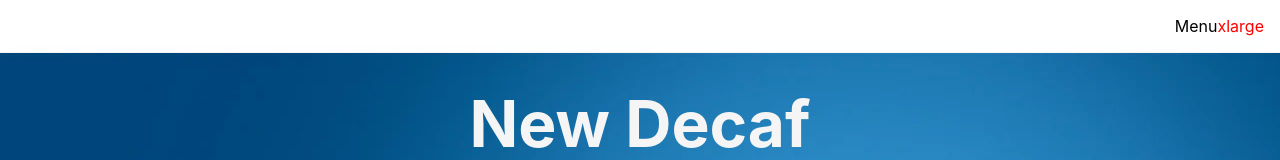
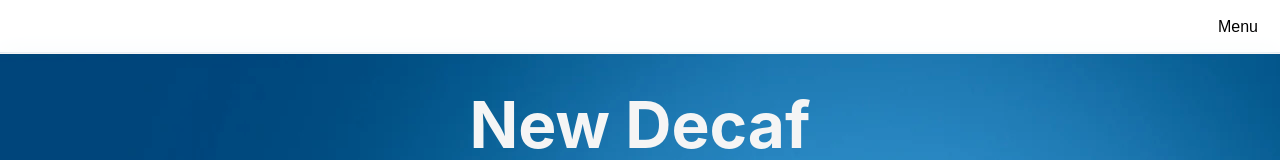
Before and after one commit to huwfernie/new-decaf, a React (Create React App) app: page / in a window 1280 px wide. Shown: the top 160 px of the page. Built offline with nearby package versions, Linux system fonts and the light colour scheme.

Commit message:
hide viewport info in nav component

```diff
--- a/src/components/NavigationBar/index.js
+++ b/src/components/NavigationBar/index.js
@@ -3,8 +3,8 @@ import './styles.scss';
 function NavigationMenu({ setShowMenu }) {
     return (
         <nav className="navigation">
-            <span onClick={() => setShowMenu((current) => !current)}>Menu</span>
-            <span className="viewport-reveal"></span>
+            <button className="nav-button" onClick={() => setShowMenu((current) => !current)}>Menu</button>
+            {/* <span className="viewport-reveal"></span> */}
         </nav>
     );
 }
--- a/src/components/NavigationBar/styles.scss
+++ b/src/components/NavigationBar/styles.scss
@@ -11,13 +11,26 @@
     position: sticky;
     top: 0;
 
-    .viewport-reveal::after {
-        color: red;
-        content: "x-small";
-        @include for-small { content: "small" }
-        @include for-medium { content: "medium" }
-        @include for-large { content: "large" }
-        @include for-xlarge { content: "xlarge" }
-        @include for-xxlarge { content: "xxlarge" }
+    .nav-button {
+        margin: 0;
+        border: 0;
+        background-color: rgba(0,0,0,0);
+        font-size: inherit;
+        font-weight: inherit;
+        cursor: pointer;
+
+        &:hover {
+            text-decoration: underline;
+        }
     }
+
+    // .viewport-reveal::after {
+    //     color: red;
+    //     @include for-xsmall { content: "x-small" }
+    //     @include for-small { content: "small" }
+    //     @include for-medium { content: "medium" }
+    //     @include for-large { content: "large" }
+    //     @include for-xlarge { content: "xlarge" }
+    //     @include for-xxlarge { content: "xxlarge" }
+    // }
 }
```
